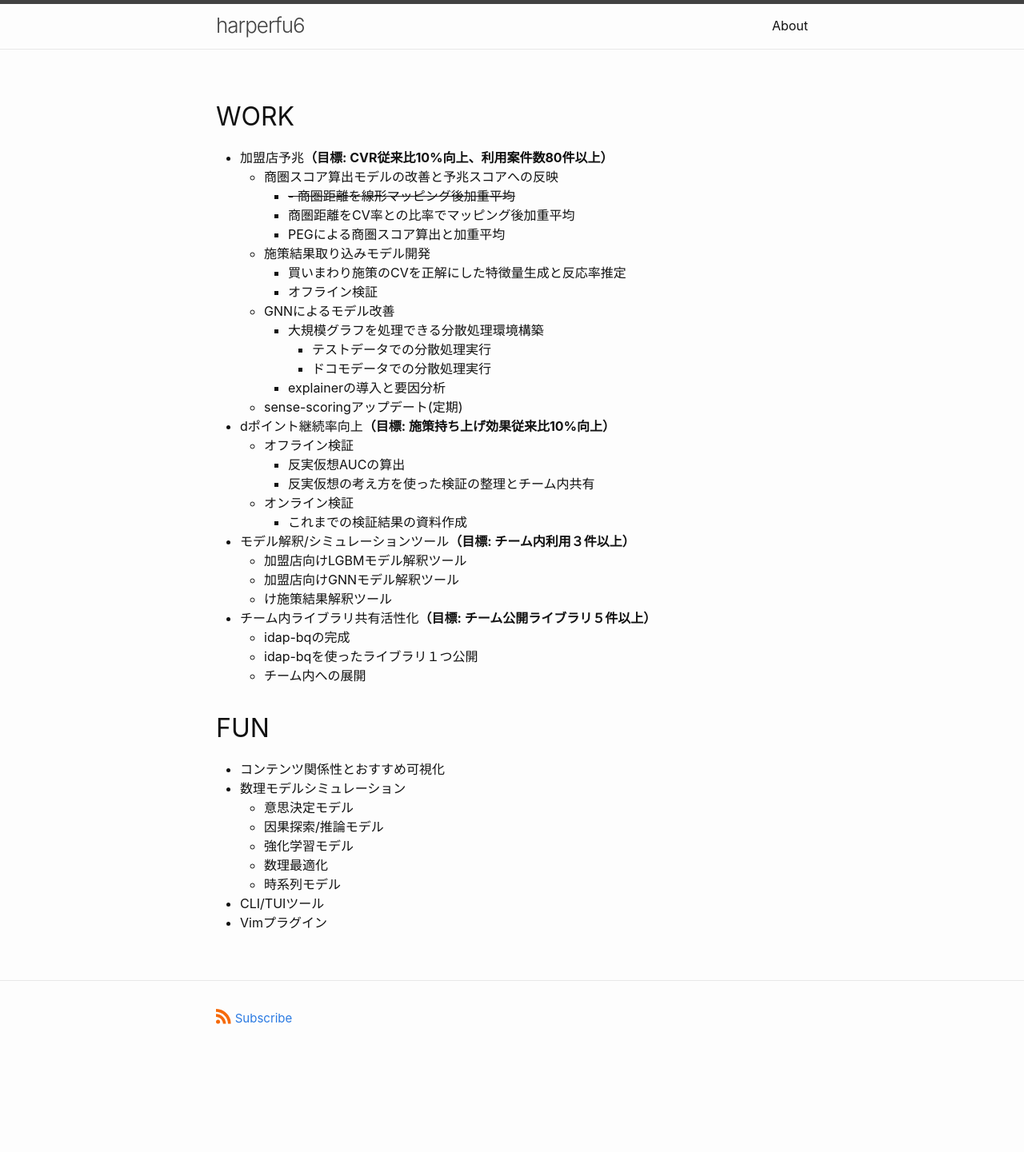
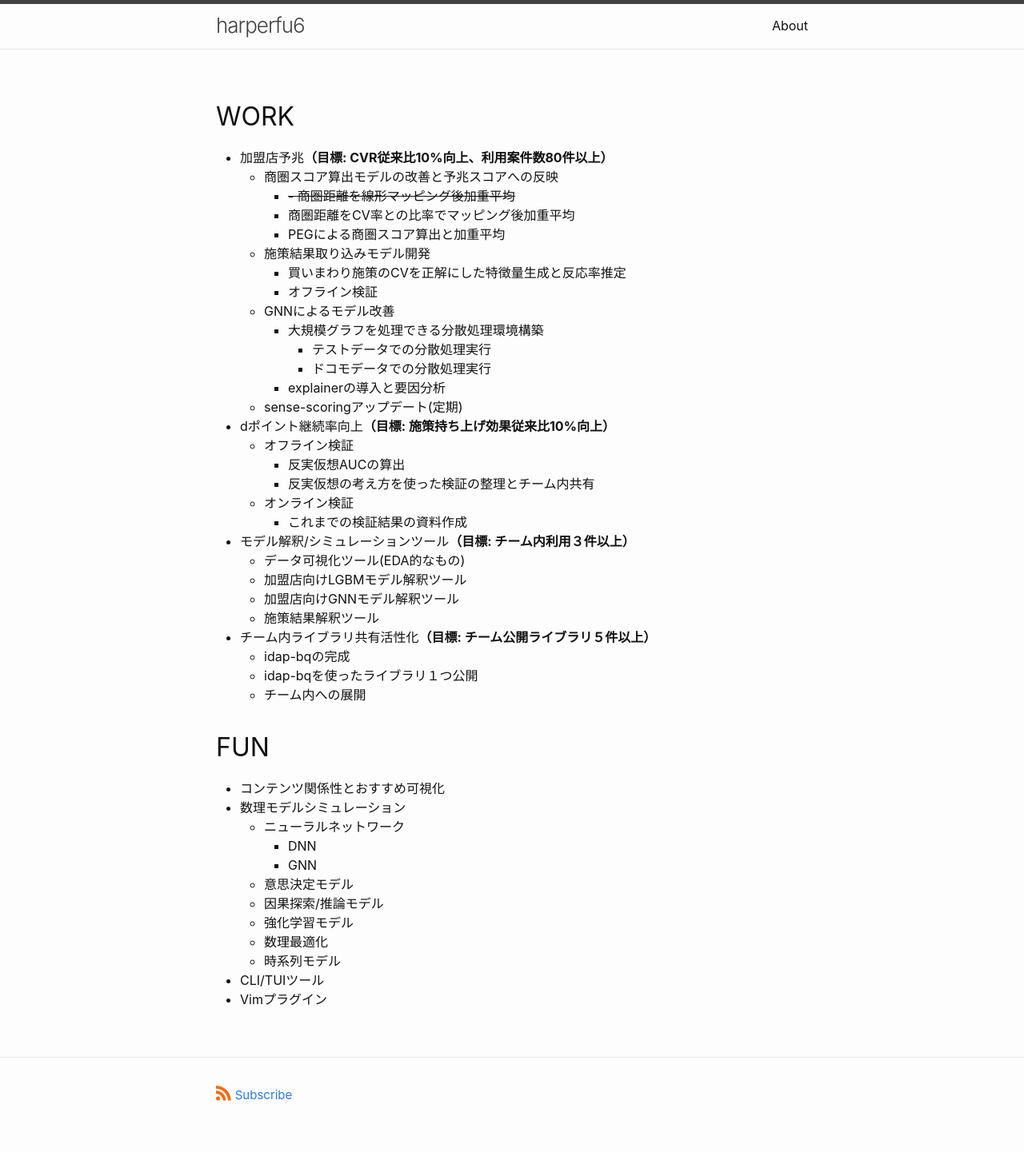
Before and after one commit to harperfu6/harperfu6.github.io, a Jekyll site: the page built from todo.md, in a window 1280 px wide. Shown: the whole page at 80% size. Built offline with Jekyll 4.4.1, drawn with Linux system fonts in a browser that asks for light colours; before the commit the page ends 1345 px from its top, so only the background shows below that.

Commit message:
update todo

```diff
--- a/todo.md
+++ b/todo.md
@@ -26,9 +26,10 @@ permalink: /todo/
 	- オンライン検証
 		- これまでの検証結果の資料作成
 - モデル解釈/シミュレーションツール**（目標: チーム内利用３件以上）**
+	- データ可視化ツール(EDA的なもの)
 	- 加盟店向けLGBMモデル解釈ツール
 	- 加盟店向けGNNモデル解釈ツール
-	- け施策結果解釈ツール
+	- 施策結果解釈ツール
 - チーム内ライブラリ共有活性化**（目標: チーム公開ライブラリ５件以上）**
 	- idap-bqの完成
 	- idap-bqを使ったライブラリ１つ公開
@@ -38,6 +39,9 @@ permalink: /todo/
 ## FUN
 - コンテンツ関係性とおすすめ可視化
 - 数理モデルシミュレーション
+	- ニューラルネットワーク
+		- DNN
+		- GNN
 	- 意思決定モデル
 	- 因果探索/推論モデル
 	- 強化学習モデル
```
